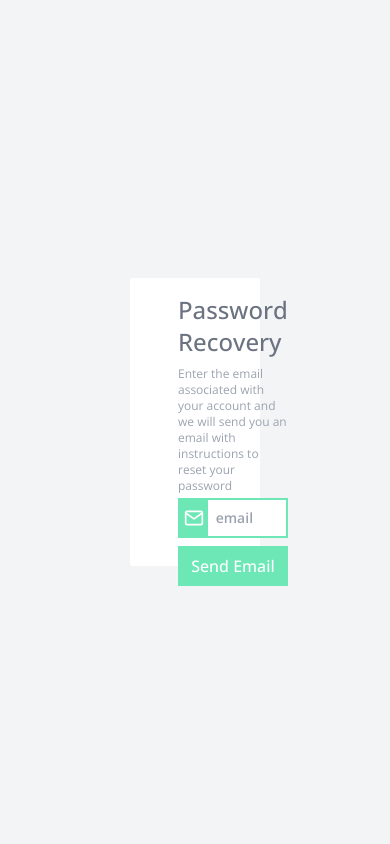
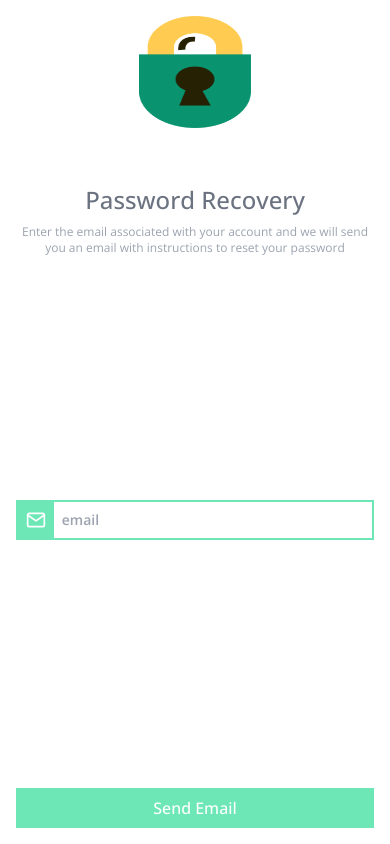
Before and after one commit to MemiMint/Reactube, a Next.js app: page /forgotpassword in a window 390 px wide. Built offline with nearby package versions, Linux system fonts and the light colour scheme; no server answers.

Commit message:
forgot password responsive design

```diff
--- a/pages/forgotpassword.tsx
+++ b/pages/forgotpassword.tsx
@@ -1,10 +1,11 @@
-import React, { FunctionComponent, useState } from "react";
+import React, { useState } from "react";
 import { NextPage } from "next";
 import Head from "next/head";
-import { FiMail } from "react-icons/fi"
-import { CustomInput } from "../components/custominput"
-import { PrimaryButton } from "../components/buttons"
-import { Validator } from "../utils/validator"
+import Image from "next/image";
+import { FiMail } from "react-icons/fi";
+import { CustomInput } from "../components/custominput";
+import { PrimaryButton } from "../components/buttons";
+import { Validator } from "../utils/validator";
 
 const ForgotPassword: NextPage = (): JSX.Element => {
   const [email, setEmail] = useState<string>("");
@@ -14,18 +15,20 @@ const ForgotPassword: NextPage = (): JSX.Element => {
 
   const validate = (): void => {
     if (validator.isEmpty()) setError("email cannot be empty");
-
-        else if (!validator.itMatchRegex(/^[a-zA-Z0-9_.+-]+@[a-zA-Z0-9-]+\.[a-zA-Z0-9-.]+$/)) setError("invalid email");
-    }
+    else if (
+      validator.itMatchRegex(/^[a-zA-Z0-9_.+-]+@[a-zA-Z0-9-]+\.[a-zA-Z0-9-.]+$/)
+    )
+      setError("invalid email");
+  };
 
   const onChange = (event: React.ChangeEvent<HTMLInputElement>): void => {
     const { value } = event.target;
     setEmail(value);
-    }
+  };
 
   const onSubmit = (): void => {
     validate();
-    }
+  };
 
   return (
     <>
@@ -33,16 +36,31 @@ const ForgotPassword: NextPage = (): JSX.Element => {
         <title>Forgot Password</title>
       </Head>
       <div className="w-screen h-screen bg-gray-100 flex items-center justify-center">
-                <div className="flex items-center justify-between w-1/3 h-72 bg-white rounded-sm p-4">
-                    <div className="w-40 h-40 rounded-full bg-red-400" >
-
+        <div
+          className="flex flex-col items-center w-screen h-screen bg-white p-4
+                    md:flex md:flex-row md:items-center md:justify-between md:w-1/3 md:h-72 md:rounded-sm
+                    lg:w-1/3 lg:h-72 lg:rounded-sm lg:flex lg:flex-row lg:items-center lg:justify-between"
+        >
+          <div className="relative w-28 h-28 md:w-40 md:h-40 lg:w-40 lg:h-40">
+            <Image
+              loader={({ src }) => src}
+              src="/spot-closed.png"
+              layout="fill"
+            />
           </div>
-                    <div className="flex flex-col items-center justify-evenly flex-1 h-full px-8">
-                        <div>
-                            <h1 className="text-2xl text-gray-500 font-medium">Password Recovery</h1>
+          <div
+            className="  flex flex-col flex-1 justify-between
+                         md:flex md:flex-col md:items-center md:justify-evenly md:flex-1 md:h-full md:px-8
+                         lg:flex lg:flex-col lg:items-center lg:justify-evenly lg:flex-1 lg:h-full lg:px-8
+          "
+          >
+            <div className="text-center mt-14 md:m-0 lg:m-0">
+              <h1 className="text-2xl text-gray-500 font-medium">
+                Password Recovery
+              </h1>
               <p className="text-xs text-gray-400 mt-2">
-                                Enter the email associated with your account and we will send you an email with
-                                instructions to reset your password
+                Enter the email associated with your account and we will send
+                you an email with instructions to reset your password
               </p>
             </div>
             <CustomInput
@@ -53,13 +71,14 @@ const ForgotPassword: NextPage = (): JSX.Element => {
               placeholder="email"
               errorLabel={error}
               onChange={onChange}
+              onFocus={() => setError("")}
             />
             <PrimaryButton text="Send Email" onClick={onSubmit} />
           </div>
         </div>
       </div>
     </>
-    )
-}
+  );
+};
 
 export default ForgotPassword;
```
Also changed, not shown: public/spot-closed.png (added). Lines whose indentation alone changed are shown as unchanged.
